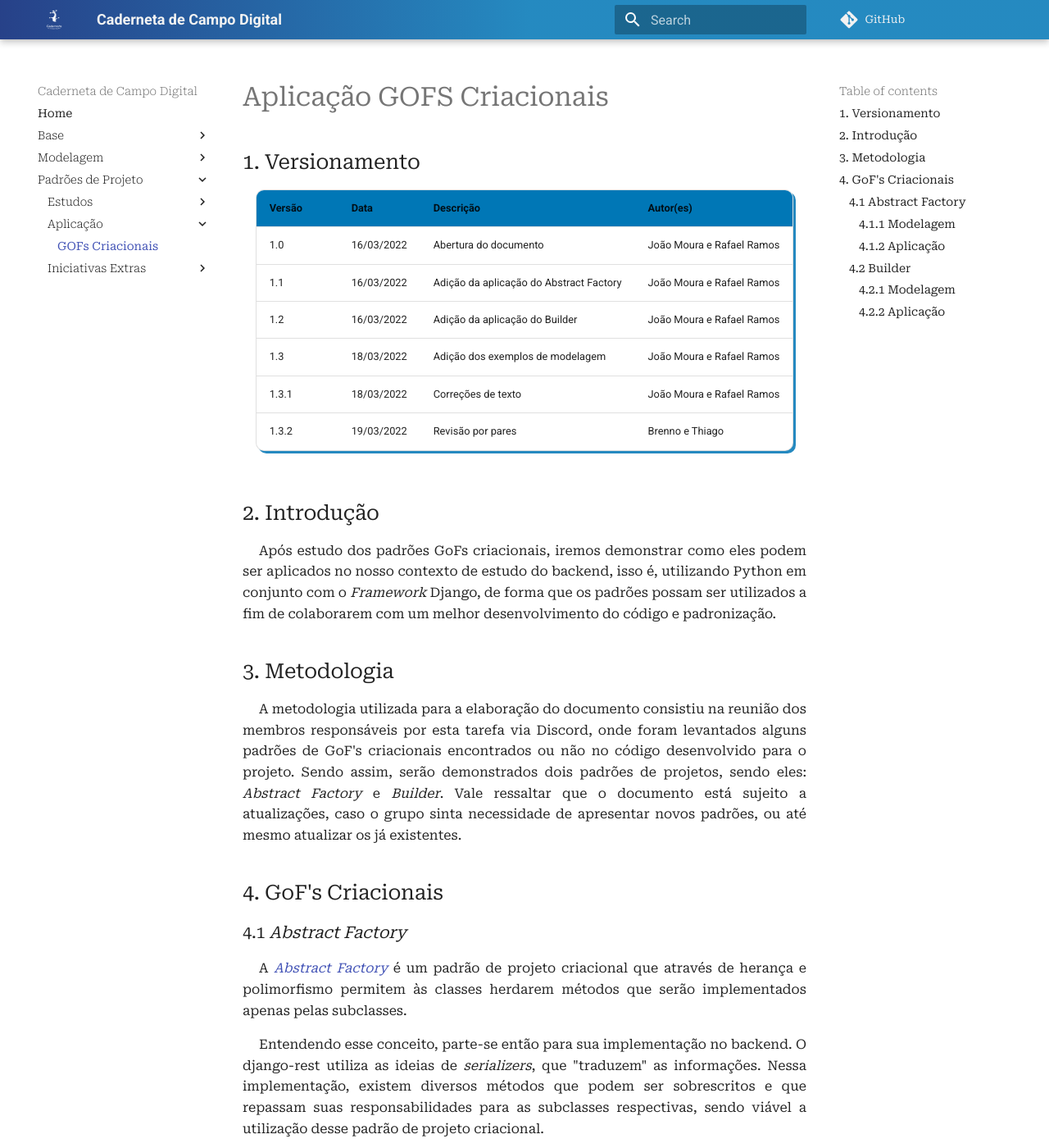
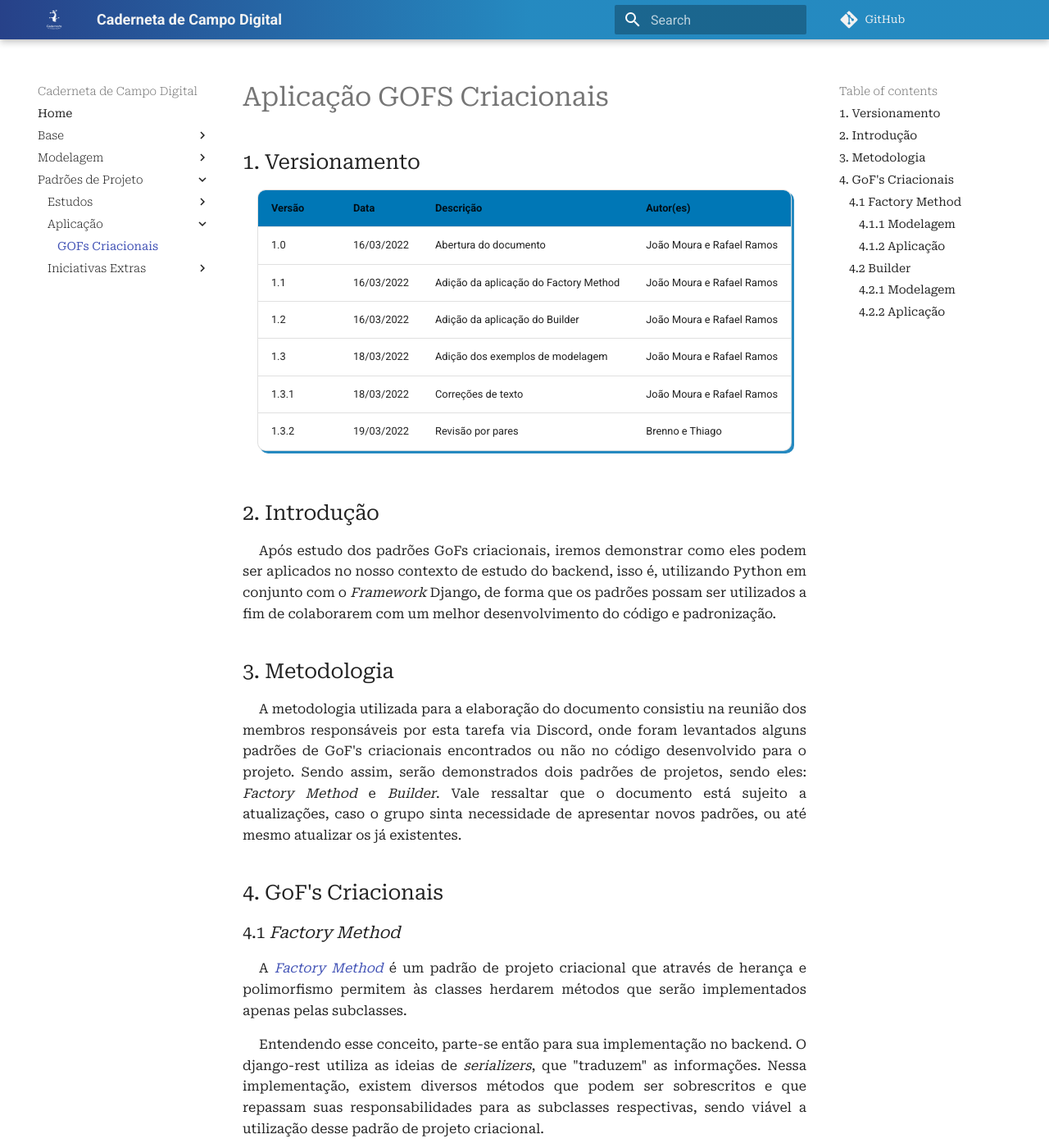
Before and after one commit to UnBArqDsw2021-2/2021.2_G4_CadernetaDeCampoDigital_docs, an MkDocs documentation site: the page built from docs/padroes_projetos/aplicacao/gofs_criacionais.md, in a window 1280 px wide and 1400 px high. Shown: the whole window at 82% size. Built offline with MkDocs 1.6.1 and Material for MkDocs 9.7.7, drawn with Linux system fonts in a browser that asks for light colours; comment, search, counter and statistics services are not loaded; some of the changed text lies outside the part shown.

Commit message:
#118 Corrigindo nome do gof

```diff
--- a/docs/padroes_projetos/aplicacao/gofs_criacionais.md
+++ b/docs/padroes_projetos/aplicacao/gofs_criacionais.md
@@ -5,7 +5,7 @@
 | Versão | Data       | Descrição                               | Autor(es)                 |
 | ------ | ---------- | --------------------------------------- | ------------------------- |
 | 1.0    | 16/03/2022 | Abertura do documento                   | João Moura e Rafael Ramos |
-| 1.1    | 16/03/2022 | Adição da aplicação do Abstract Factory | João Moura e Rafael Ramos |
+| 1.1    | 16/03/2022 | Adição da aplicação do Factory Method   | João Moura e Rafael Ramos |
 | 1.2    | 16/03/2022 | Adição da aplicação do Builder          | João Moura e Rafael Ramos |
 | 1.3    | 18/03/2022 | Adição dos exemplos de modelagem        | João Moura e Rafael Ramos |
 | 1.3.1  | 18/03/2022 | Correções de texto                      | João Moura e Rafael Ramos |
@@ -18,13 +18,13 @@
 
 ## 3. Metodologia
 
-<p align="justify" style="text-indent: 20px">A metodologia utilizada para a elaboração do documento consistiu na reunião dos membros responsáveis por esta tarefa via Discord, onde foram levantados alguns padrões de GoF's criacionais encontrados ou não no código desenvolvido para o projeto. Sendo assim, serão demonstrados dois padrões de projetos, sendo eles: <i>Abstract Factory</i> e <i>Builder</i>. Vale ressaltar que o documento está sujeito a atualizações, caso o grupo sinta necessidade de apresentar novos padrões, ou até mesmo atualizar os já existentes.</p>
+<p align="justify" style="text-indent: 20px">A metodologia utilizada para a elaboração do documento consistiu na reunião dos membros responsáveis por esta tarefa via Discord, onde foram levantados alguns padrões de GoF's criacionais encontrados ou não no código desenvolvido para o projeto. Sendo assim, serão demonstrados dois padrões de projetos, sendo eles: <i>Factory Method</i> e <i>Builder</i>. Vale ressaltar que o documento está sujeito a atualizações, caso o grupo sinta necessidade de apresentar novos padrões, ou até mesmo atualizar os já existentes.</p>
 
 ## 4. GoF's Criacionais
 
-### 4.1 <i>Abstract Factory</i>
+### 4.1 <i>Factory Method</i>
 
-<p align="justify" style="text-indent: 20px">A <a href="../../estudos/gofs_criacionais/#42-abstract-factory"><i>Abstract Factory</i></a> é um padrão de projeto criacional que através de herança e polimorfismo permitem às classes herdarem métodos que serão implementados apenas pelas subclasses.</p>
+<p align="justify" style="text-indent: 20px">A <a href="../../estudos/gofs_criacionais/#41-factory-method"><i>Factory Method</i></a> é um padrão de projeto criacional que através de herança e polimorfismo permitem às classes herdarem métodos que serão implementados apenas pelas subclasses.</p>
 <p align="justify" style="text-indent: 20px">Entendendo esse conceito, parte-se então para sua implementação no backend. O django-rest utiliza as ideias de <i>serializers</i>, que "traduzem" as informações. Nessa implementação, existem diversos métodos que podem ser sobrescritos e que repassam suas responsabilidades para as subclasses respectivas, sendo viável a utilização desse padrão de projeto criacional.</p>
 <p align="justify" style="text-indent: 20px">Para tanto, foi necessário ser feita uma refatoração dos modelos já existentes de Usuário, Produtor e Técnico para comportarem esse padrão. Uma dessas alterações foi a retirada completa do fluxo <i>create</i> existente no <i>serializer</i> de Usuário, passando-se as responsabilidades desse método para as classes de Produtor e Técnico. Dessa forma, o código resultante que representa esse GoF Criacional pode ser visto abaixo.</p>
 
@@ -32,7 +32,7 @@
 
 <center>
   <img src="../../../assets/padroes_projetos/abstract_factory_modelagem.png" width="800" class="zoom"/>
-  <h6 align = "center">Figura 1: Modelagem da fábrica abstrata no projeto</h6>
+  <h6 align = "center">Figura 1: Modelagem do método de fábrica no projeto</h6>
   <h6 align = "center">Fonte: Autores</h6>
 </center>
 
```
